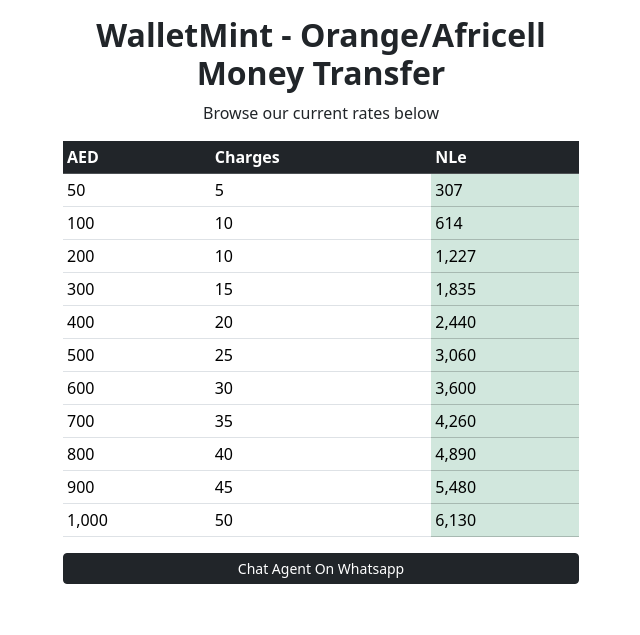
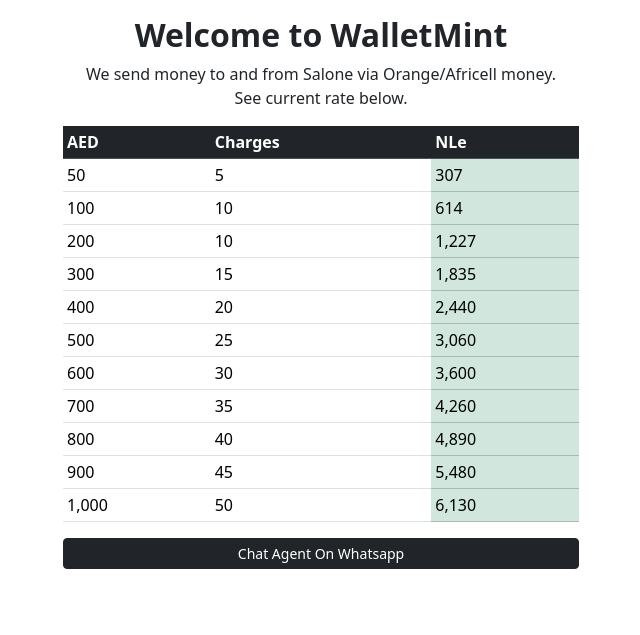
Before and after one commit to SUBiango/easy-money-transfer, a plain HTML site: page index.html in a window 1280 px wide. Shown: the whole page, without its empty margins (319-959 px from the left). Drawn offline with nearby package versions, Linux system fonts and the light colour scheme.

Commit message:
Updated the description

```diff
--- a/index.html
+++ b/index.html
@@ -9,8 +9,8 @@
   </head>
   <body>
     <div class="container custom-table-container">
-        <h1 class="fs-2 text-center mt-3 fw-bold">WalletMint - Orange/Africell Money Transfer</h1>
-        <p class="text-center">Browse our current rates below</p>
+        <h1 class="fs-2 text-center mt-3 fw-bold">Welcome to WalletMint</h1>
+        <p class="text-center">We send money to and from Salone via Orange/Africell money. <br> See current rate below.</p>
         <div class="row">
             <div class="col-md">
                 <table class="table table-responsive-md table-hover table-sm">
```
